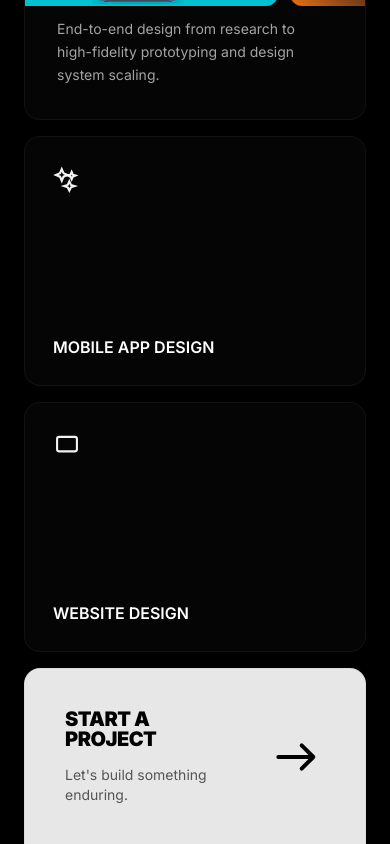
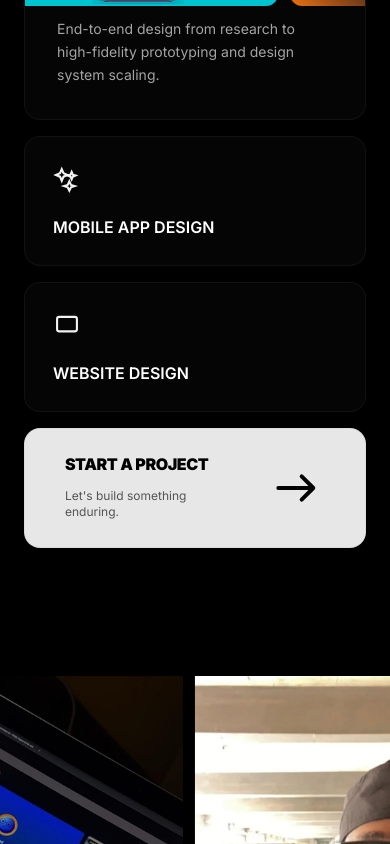
Before and after one commit to superwaih/damola, a Next.js app: page / in a window 390 px wide. Shown: the part 6060-6904 px from the top of the page. Built offline with nearby package versions, Linux system fonts and the light colour scheme.

Commit message:
fix: Update styling for Work Experience and Services sections for improved layout and responsiveness

```diff
--- a/components/About.tsx
+++ b/components/About.tsx
@@ -96,7 +96,7 @@ export default function About() {
           </AnimateIn>
         </div>
 
-        <AnimateIn delay={0.12} className="mt-14 bg-[#070707] rounded-[2rem] p-6 md:p-8 border border-white/5">
+        <AnimateIn delay={0.12} className="mt-14 bg-[#070707] rounded-4xl p-6 md:p-8 border border-white/5">
           <h3 className="text-white font-semibold text-lg md:text-2xl leading-none tracking-tight">
             Work Experience
           </h3>
--- a/components/Navbar.tsx
+++ b/components/Navbar.tsx
@@ -62,7 +62,7 @@ export default function Navbar() {
           transition={{ delay: 0.6, duration: 0.4 }}
           className="btn hidden md:inline-block text-white border border-white/50 px-5 py-2 text-[11px] tracking-[0.15em] rounded-full hover:bg-white hover:text-black transition-colors duration-200"
         >
-          HIRE ME
+         RESUME
         </motion.a>
 
         {/* Hamburger */}
--- a/components/Services.tsx
+++ b/components/Services.tsx
@@ -108,7 +108,7 @@ export default function Services() {
 
           {sideServices.map((service, index) => (
             <AnimateIn key={service.label} className="lg:col-span-3" delay={0.04 * (index + 1)}>
-              <article className="card-hover bg-[#050505] border border-white/5 rounded-2xl p-7 min-h-[250px] flex flex-col">
+              <article className="card-hover bg-[#050505] border border-white/5 rounded-2xl p-7 h-[130px] md:min-h-[250px] flex flex-col">
                 {service.kind === "mobile" ? <SparkleIcon /> : <ScreenIcon />}
                 <div className="flex-1" />
                 <h4 className="text-white font-semibold text-base leading-tight uppercase">
@@ -121,14 +121,14 @@ export default function Services() {
           <AnimateIn className="lg:col-span-6" delay={0.16}>
             <a
               href="#contact"
-              className="group block bg-[#E7E7E7] rounded-2xl p-10 md:p-12 min-h-[220px] border border-black/5 transition-colors hover:bg-[#F0F0F0]"
+              className="group block bg-[#E7E7E7] rounded-2xl p-10 md:p-12 h-[120px] md:min-h-[220px] border border-black/5 transition-colors hover:bg-[#F0F0F0]"
             >
               <div className="h-full flex items-center justify-between gap-8">
                 <div>
-                  <h3 className="text-black font-black  text-xl leading-none uppercase tracking-tight">
+                  <h3 className="text-black font-black text-base md:text-xl leading-none uppercase tracking-tight">
                     Start a Project
                   </h3>
-                  <p className="mt-4 text-[#555555] text-sm">
+                  <p className="mt-4 text-[#555555] text-xs md:text-sm">
                     Let&apos;s build something enduring.
                   </p>
                 </div>
```
